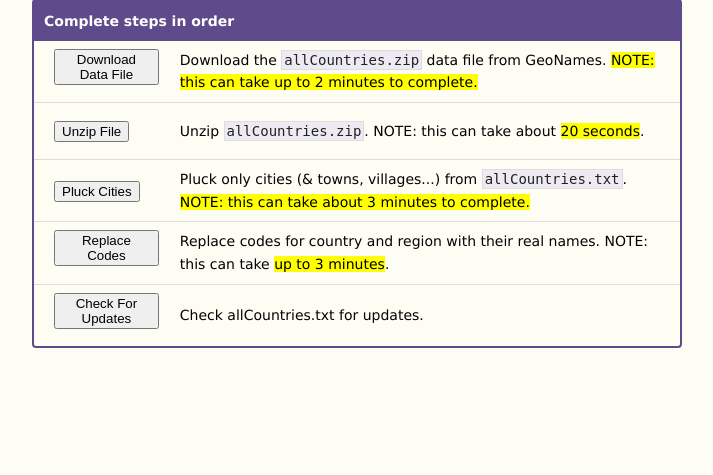
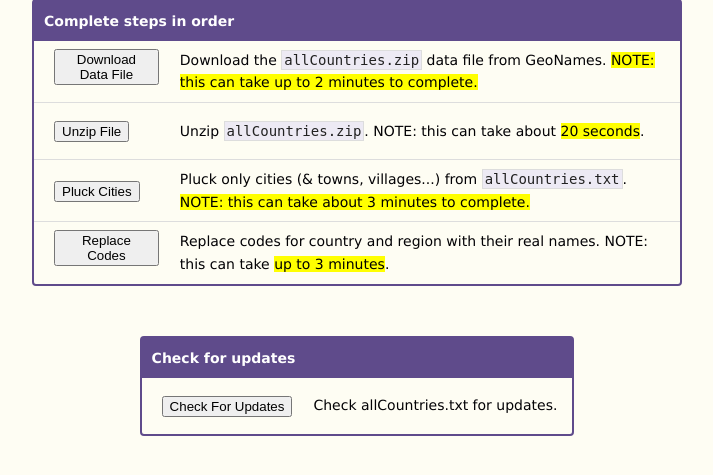
Before and after one commit to isabelc/build-zp-cities, a PHP site: page / in a window 1280 px wide. Shown: the part 215-690 px from the top of the page, without its empty margins (283-996 px from the left). Run offline with PHP 8.4, Linux system fonts and the light colour scheme.

Commit message:
separate "check updates" control

```diff
--- a/index.php
+++ b/index.php
@@ -62,7 +62,9 @@ $complete = '<span class="okay">&#x2713; Complete</span>';
 			array('checkupdate','cities_updates.txt','Check For Updates','Check allCountries.txt for updates.')
 		);
 
-		foreach($function_controls as $v) {
+		$build_controls = array_slice($function_controls, 0, 3);
+
+		foreach($build_controls as $v) {
 			?>
 			<tr>
 				<td id="<?php echo $v[0]; ?>-control">
@@ -94,6 +96,41 @@ $complete = '<span class="okay">&#x2713; Complete</span>';
 
 </form>
 
+<table id="checkupdates">
+		<thead>
+			<tr>
+				<th colspan="3">Check for updates</th>
+			</tr>
+		</thead>
+		<tbody>
+			<tr>
+				<?php
+				$updates_control = $function_controls[3];
+
+				?>
+				<td id="<?php echo $updates_control[0]; ?>-control">
+
+					<?php
+					// if the completion file for this task exists, show 'Complete' instead of button.
+					if (file_exists($dir . '/' . $updates_control[1])) {
+						echo $complete;
+					} else {
+						?>
+						<button id="<?php echo $updates_control[0]; ?>" class="cd-button" name="<?php echo $updates_control[0]; ?>" value="<?php echo $updates_control[0]; ?>"><?php echo $updates_control[2]; ?> <span id="<?php echo $updates_control[0]; ?>-spinner" class="loading-spinner"></span></button>
+						<?php
+					}
+					?>
+
+				</td>
+
+				<td>
+					<span id="<?php echo $updates_control[0]; ?>-label"><?php echo $updates_control[3]; ?></span>
+				</td>
+			</tr>
+		</tbody>
+</table>
+
+
 </div>
 
 </body>
--- a/style.css
+++ b/style.css
@@ -12,7 +12,7 @@ body {
     margin-left: auto;
     margin-right: auto;
 }
-
+#checkupdates,
 #import-geonames-form table {
   text-align: left;
   line-height: 40px;
@@ -23,27 +23,32 @@ body {
   border-radius: .25rem;
 }
 
-
-
+#checkupdates thead tr:first-child,
 #import-geonames-form thead tr:first-child {
   background: #5F4B8B;
   color: #fff;
   border: none;
 
 }
+#checkupdates th:first-child,
 #import-geonames-form th:first-child {
 	padding: 0 10px;
 }
+
+#checkupdates td,
 #import-geonames-form td {
   padding: 8px 15px 8px 20px;
 }
+
+#checkupdates tbody td,
 #import-geonames-form tbody td {
   border-bottom: 1px solid #ddd;
 }
+#checkupdates tbody tr:last-child td,
 #import-geonames-form tbody tr:last-child td {
   border: none;
 }
-
+#checkupdates td:last-child,
 #import-geonames-form td:last-child {
   padding-left: 6px;
 line-height: 1.618;
```
